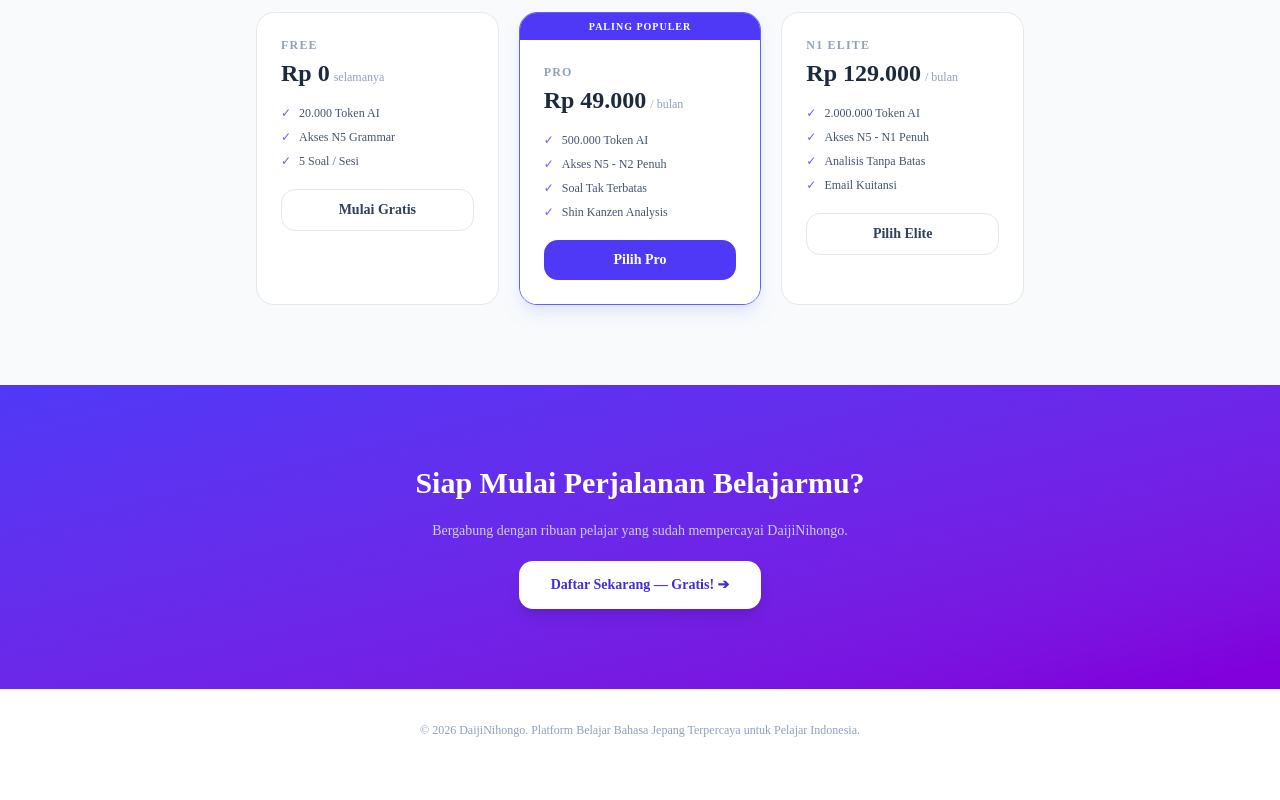
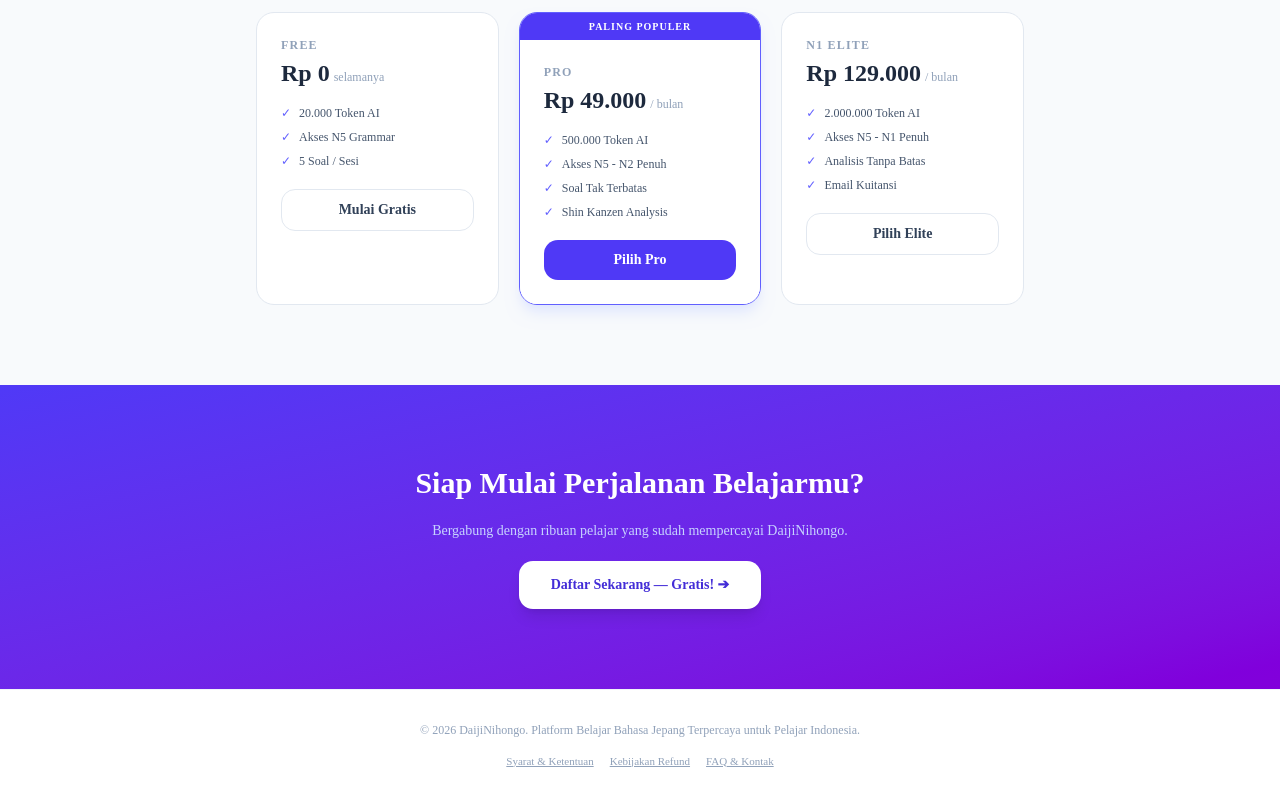
Before and after one commit to wisnuajiwibowo/jlpt-saas, a Next.js app: page / in a window 1280 px wide. Shown: the part 2108-2908 px from the top of the page. Before the commit the page ends 2878 px from the top, so only its background shows below. Built offline with nearby package versions, Linux system fonts and the light colour scheme.

Commit message:
Update page.tsx

```diff
--- a/src/app/page.tsx
+++ b/src/app/page.tsx
@@ -171,6 +171,12 @@ export default function LandingPage() {
       {/* FOOTER */}
       <footer className="border-t border-slate-100 bg-white py-8 text-center text-xs text-slate-400">
         <p>© 2026 DaijiNihongo. Platform Belajar Bahasa Jepang Terpercaya untuk Pelajar Indonesia.</p>
+        <div className="mt-4 flex justify-center gap-4 text-[11px] text-slate-400">
+          <a href="/dashboard/terms" className="hover:text-white underline">Syarat & Ketentuan</a>
+          <a href="/dashboard/terms" className="hover:text-white underline">Kebijakan Refund</a>
+          <a href="/dashboard/terms" className="hover:text-white underline">FAQ & Kontak</a>
+        </div>
+
       </footer>
     </div>
   )
```
